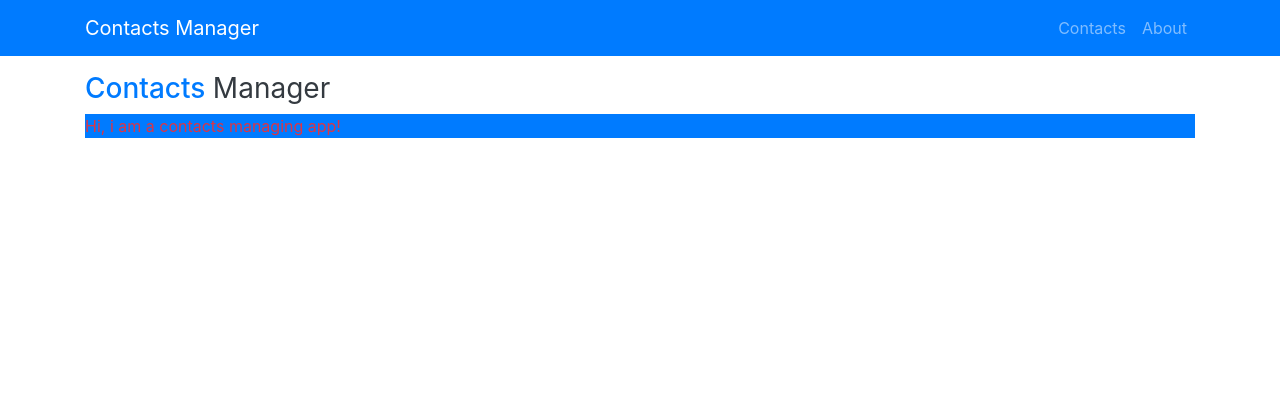
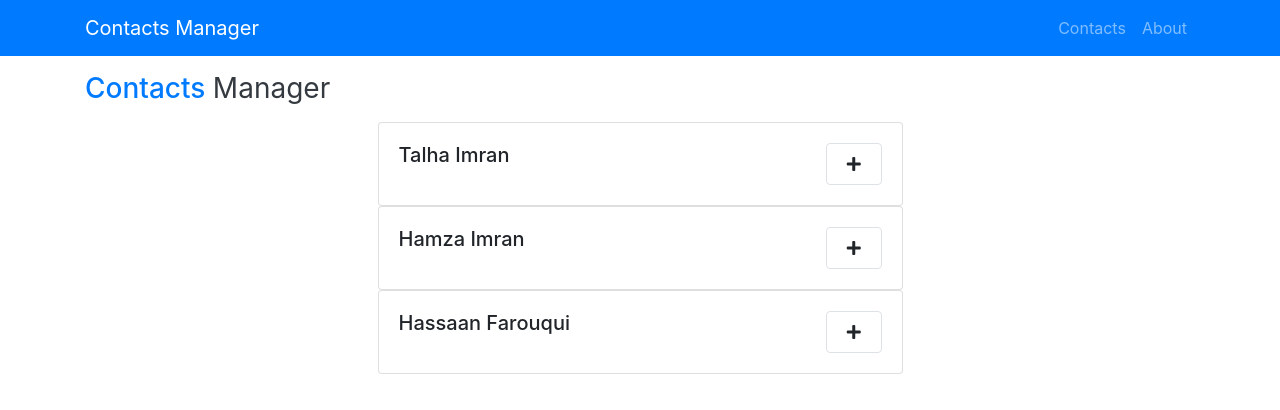
Before and after one commit to talhaimran777/ContactsManagerAngular, an Angular app: page / in a window 1280 px wide. Shown: the top 410 px of the page. Built offline with nearby package versions, Linux system fonts and the light colour scheme.

Commit message:
Displaying the list of contacts with add button

```diff
--- a/angular.json
+++ b/angular.json
@@ -29,6 +29,7 @@
             ],
             "styles": [
               "node_modules/bootstrap/dist/css/bootstrap.min.css",
+              "node_modules/@fortawesome/fontawesome-free/css/all.min.css",
               "src/styles.css"
             ],
             "scripts": [
--- a/package.json
+++ b/package.json
@@ -20,6 +20,7 @@
     "@angular/platform-browser": "~11.0.1",
     "@angular/platform-browser-dynamic": "~11.0.1",
     "@angular/router": "~11.0.1",
+    "@fortawesome/fontawesome-free": "^5.15.1",
     "@ng-bootstrap/ng-bootstrap": "^8.0.0",
     "bootstrap": "^4.5.0",
     "jquery": "^3.5.1",
--- a/src/app/app.component.html
+++ b/src/app/app.component.html
@@ -1,9 +1,11 @@
 <app-navbar></app-navbar>
 <div class="container mt-3">
-  <h3 class="text-primary">
+  <h3 class="text-primary mb-3">
     Contacts <span class="font-weight-normal text-dark">Manager</span>
   </h3>
 
+  <app-contacts></app-contacts>
+  <!-- <p>Hi, i am a contacts managing app!</p> -->
   <!-- <p [ngStyle]="currentStyles">
     Hi, i am a contacts managing app!
   </p> -->
@@ -12,5 +14,5 @@
     Hi, i am a contacts managing app!
   </p> -->
 
-  <p [ngClass]="currentClasses">Hi, i am a contacts managing app!</p>
+  <!-- <p [ngClass]="currentClasses">Hi, i am a contacts managing app!</p> -->
 </div>
--- a/src/app/app.module.ts
+++ b/src/app/app.module.ts
@@ -5,11 +5,13 @@ import { AppRoutingModule } from './app-routing.module';
 import { AppComponent } from './app.component';
 import { NgbModule } from '@ng-bootstrap/ng-bootstrap';
 import { NavbarComponent } from './components/navbar/navbar.component';
+import { ContactsComponent } from './components/contacts/contacts.component';
 
 @NgModule({
   declarations: [
     AppComponent,
-    NavbarComponent
+    NavbarComponent,
+    ContactsComponent
   ],
   imports: [
     BrowserModule,
--- /dev/null
+++ b/src/app/components/contacts/contacts.component.html
@@ -0,0 +1,18 @@
+<div class="col-sm-12 col-md-6 mx-auto">
+  <ul class="list-unstyled">
+    <li *ngFor="let contact of contacts">
+      <div class="card card-body">
+        <div class="row">
+          <div class="col-10">
+            <h5>{{contact.name}}</h5>
+          </div>
+          <div class="col-2">
+            <div class="border rounded text-center py-2">
+              <i class="fas fa-plus"></i>
+            </div>
+          </div>
+        </div>
+      </div>
+    </li>
+  </ul>
+</div>
--- /dev/null
+++ b/src/app/components/contacts/contacts.component.ts
@@ -0,0 +1,15 @@
+import { Component, OnInit } from '@angular/core';
+import { contacts, Contact } from '../../data/contacts/contacts';
+@Component({
+  selector: 'app-contacts',
+  templateUrl: './contacts.component.html',
+  styleUrls: ['./contacts.component.css'],
+})
+export class ContactsComponent implements OnInit {
+  contacts: any;
+  constructor() {
+    this.contacts = contacts;
+  }
+
+  ngOnInit(): void {}
+}
--- /dev/null
+++ b/src/app/data/contacts/contacts.ts
@@ -0,0 +1,23 @@
+export interface Contact {
+  name: string;
+  email: string;
+  phone: string;
+}
+
+export const contacts: Contact[] = [
+  {
+    name: 'Talha Imran',
+    email: 'talhaimran284@gmail.com',
+    phone: '555-555-5555',
+  },
+  {
+    name: 'Hamza Imran',
+    email: 'hamzaimran284@gmail.com',
+    phone: '555-555-5555',
+  },
+  {
+    name: 'Hassaan Farouqui',
+    email: 'hfarouqui3284@gmail.com',
+    phone: '555-555-5555',
+  },
+];
```
Also changed, not shown: src/app/components/contacts/contacts.component.css (added), 2 other files (tests, documents, lock files or other folders).
